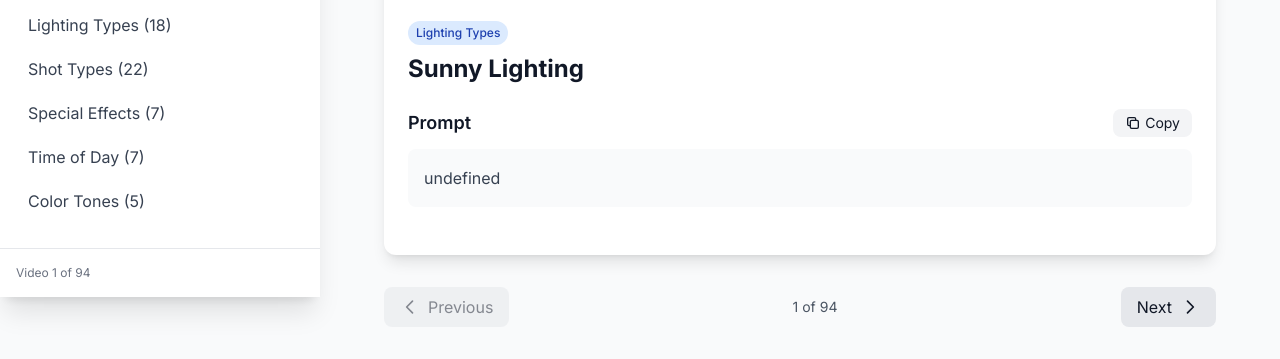
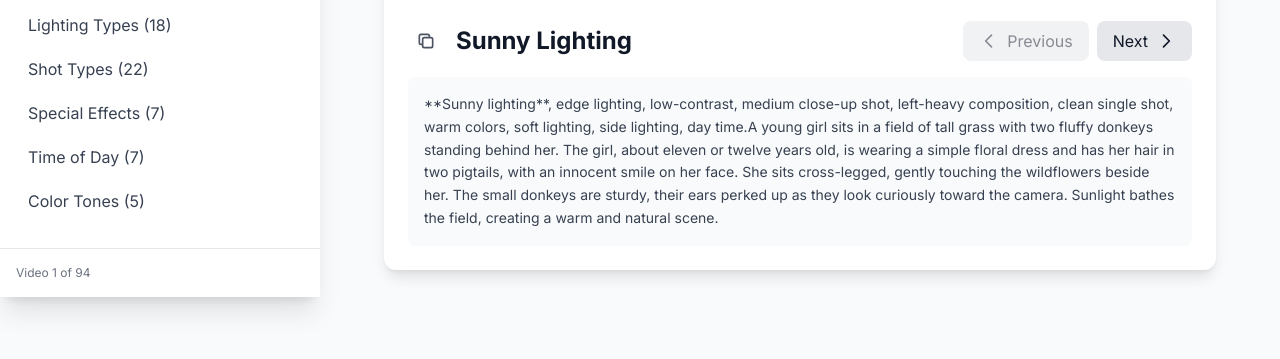
Before and after one commit to jikkuatwork/wan-22-docs, a plain HTML site: page index.html in a window 1280 px wide. Shown: the part 503-862 px from the top of the page. After the commit the page ends 805 px from the top, so only its background shows below. Drawn offline with nearby package versions, Linux system fonts and the light colour scheme.

Commit message:
Savepoint

```diff
--- a/index.html
+++ b/index.html
@@ -174,55 +174,6 @@
           <!-- Video content will be dynamically loaded here -->
         </div>
 
-        <!-- Navigation -->
-        <div class="flex justify-between items-center mt-8">
-          <button
-            id="prev-btn"
-            class="flex items-center space-x-2 px-4 py-2 bg-gray-200 dark:bg-gray-700 rounded-lg hover:bg-gray-300 dark:hover:bg-gray-600 transition-colors disabled:opacity-50 disabled:cursor-not-allowed"
-          >
-            <svg
-              class="w-5 h-5"
-              fill="none"
-              stroke="currentColor"
-              viewBox="0 0 24 24"
-            >
-              <path
-                stroke-linecap="round"
-                stroke-linejoin="round"
-                stroke-width="2"
-                d="M15 19l-7-7 7-7"
-              ></path>
-            </svg>
-            <span>Previous</span>
-          </button>
-
-          <div class="flex space-x-2">
-            <span
-              id="page-info"
-              class="text-sm text-gray-600 dark:text-gray-400 px-4 py-2"
-            ></span>
-          </div>
-
-          <button
-            id="next-btn"
-            class="flex items-center space-x-2 px-4 py-2 bg-gray-200 dark:bg-gray-700 rounded-lg hover:bg-gray-300 dark:hover:bg-gray-600 transition-colors disabled:opacity-50 disabled:cursor-not-allowed"
-          >
-            <span>Next</span>
-            <svg
-              class="w-5 h-5"
-              fill="none"
-              stroke="currentColor"
-              viewBox="0 0 24 24"
-            >
-              <path
-                stroke-linecap="round"
-                stroke-linejoin="round"
-                stroke-width="2"
-                d="M9 5l7 7-7 7"
-              ></path>
-            </svg>
-          </button>
-        </div>
       </div>
     </div>
 
@@ -275,14 +226,6 @@
           document
             .getElementById("theme-toggle")
             .addEventListener("click", this.toggleTheme.bind(this))
-
-          // Navigation
-          document
-            .getElementById("prev-btn")
-            .addEventListener("click", this.previousVideo.bind(this))
-          document
-            .getElementById("next-btn")
-            .addEventListener("click", this.nextVideo.bind(this))
 
           // Search
           document
@@ -405,7 +348,7 @@
             videos = videos.filter(
               video =>
                 video.title.toLowerCase().includes(this.searchTerm) ||
-                video.prompt.toLowerCase().includes(this.searchTerm) ||
+                video.description.toLowerCase().includes(this.searchTerm) ||
                 video.category.toLowerCase().includes(this.searchTerm)
             )
           }
@@ -418,11 +361,61 @@
           const video = this.filteredVideos[this.currentVideoIndex]
 
           if (!video) {
+            // Show placeholder with same structure when no video found
             container.innerHTML = `
-                        <div class="text-center py-12">
-                            <p class="text-gray-500 dark:text-gray-400">No videos found</p>
+                    <div class="bg-white dark:bg-gray-800 rounded-xl shadow-lg overflow-hidden">
+                        <!-- Video Placeholder -->
+                        <div class="video-container bg-gray-200 dark:bg-gray-700 relative flex items-center justify-center">
+                            <div class="text-center">
+                                <svg class="w-16 h-16 text-gray-400 dark:text-gray-500 mx-auto mb-4" fill="none" stroke="currentColor" viewBox="0 0 24 24">
+                                    <path stroke-linecap="round" stroke-linejoin="round" stroke-width="2" d="M15 10l4.553-2.276A1 1 0 0121 8.618v6.764a1 1 0 01-1.447.894L15 14M5 18h8a2 2 0 002-2V8a2 2 0 00-2-2H5a2 2 0 00-2 2v8a2 2 0 002 2z"></path>
+                                </svg>
+                                <p class="text-gray-500 dark:text-gray-400 text-lg">No videos found</p>
+                                <p class="text-gray-400 dark:text-gray-500 text-sm mt-1">Try adjusting your search or category filter</p>
+                            </div>
                         </div>
-                    `
+
+                        <!-- Content Placeholder -->
+                        <div class="p-6">
+                            <!-- Header with Navigation -->
+                            <div class="flex items-center justify-between mb-4">
+                                <div class="flex items-center space-x-3">
+                                    <button id="copy-prompt" class="p-2 text-gray-400 dark:text-gray-500 hover:text-gray-600 dark:hover:text-gray-300 rounded-lg transition-colors cursor-not-allowed" disabled>
+                                        <svg class="w-5 h-5" fill="none" stroke="currentColor" viewBox="0 0 24 24">
+                                            <path stroke-linecap="round" stroke-linejoin="round" stroke-width="2" d="M8 16H6a2 2 0 01-2-2V6a2 2 0 012-2h8a2 2 0 012 2v2m-6 12h8a2 2 0 002-2v-8a2 2 0 00-2-2h-8a2 2 0 00-2 2v8a2 2 0 002 2z"></path>
+                                        </svg>
+                                    </button>
+                                    <h2 class="text-2xl font-bold text-gray-400 dark:text-gray-500">
+                                        No Title Available
+                                    </h2>
+                                </div>
+                                <div class="flex space-x-2">
+                                    <button id="prev-btn" class="flex items-center space-x-2 px-4 py-2 bg-gray-200 dark:bg-gray-700 rounded-lg hover:bg-gray-300 dark:hover:bg-gray-600 transition-colors disabled:opacity-50 disabled:cursor-not-allowed" disabled>
+                                        <svg class="w-5 h-5" fill="none" stroke="currentColor" viewBox="0 0 24 24">
+                                            <path stroke-linecap="round" stroke-linejoin="round" stroke-width="2" d="M15 19l-7-7 7-7"></path>
+                                        </svg>
+                                        <span>Previous</span>
+                                    </button>
+                                    <button id="next-btn" class="flex items-center space-x-2 px-4 py-2 bg-gray-200 dark:bg-gray-700 rounded-lg hover:bg-gray-300 dark:hover:bg-gray-600 transition-colors disabled:opacity-50 disabled:cursor-not-allowed" disabled>
+                                        <span>Next</span>
+                                        <svg class="w-5 h-5" fill="none" stroke="currentColor" viewBox="0 0 24 24">
+                                            <path stroke-linecap="round" stroke-linejoin="round" stroke-width="2" d="M9 5l7 7-7 7"></path>
+                                        </svg>
+                                    </button>
+                                </div>
+                            </div>
+
+                            <!-- Prompt Placeholder -->
+                            <div>
+                                <div class="bg-gray-50 dark:bg-gray-700 rounded-lg p-4">
+                                    <p class="text-gray-400 dark:text-gray-500 text-sm leading-relaxed italic">
+                                        No prompt available. Please select a different category or adjust your search terms.
+                                    </p>
+                                </div>
+                            </div>
+                        </div>
+                    </div>
+                `
             this.updateNavigation()
             return
           }
@@ -440,41 +433,46 @@
                                 preload="metadata"
                                 poster=""
                             >
-                                <source src="${video.video_url}" type="video/mp4">
+                                <source src="${video.url}" type="video/mp4">
                                 Your browser does not support the video tag.
                             </video>
                         </div>
 
                         <!-- Content -->
                         <div class="p-6">
-                            <!-- Header -->
-                            <div class="flex items-start justify-between mb-4">
-                                <div class="flex-1">
-                                    <div class="flex items-center space-x-2 mb-2">
-                                        <span class="px-2 py-1 bg-blue-100 dark:bg-blue-900 text-blue-800 dark:text-blue-200 text-xs font-medium rounded-full">
-                                            ${categoryData.name}
-                                        </span>
-                                    </div>
-                                    <h2 class="text-2xl font-bold text-gray-900 dark:text-white mb-2">
+                            <!-- Header with Navigation -->
+                            <div class="flex items-center justify-between mb-4">
+                                <div class="flex items-center space-x-3">
+                                    <button id="copy-prompt" class="p-2 text-gray-600 dark:text-gray-400 hover:text-gray-900 dark:hover:text-gray-200 rounded-lg transition-colors">
+                                        <svg class="w-5 h-5" fill="none" stroke="currentColor" viewBox="0 0 24 24">
+                                            <path stroke-linecap="round" stroke-linejoin="round" stroke-width="2" d="M8 16H6a2 2 0 01-2-2V6a2 2 0 012-2h8a2 2 0 012 2v2m-6 12h8a2 2 0 002-2v-8a2 2 0 00-2-2h-8a2 2 0 00-2 2v8a2 2 0 002 2z"></path>
+                                        </svg>
+                                    </button>
+                                    <h2 class="text-2xl font-bold text-gray-900 dark:text-white">
                                         ${video.title}
                                     </h2>
+                                </div>
+                                <div class="flex space-x-2">
+                                    <button id="prev-btn" class="flex items-center space-x-2 px-4 py-2 bg-gray-200 dark:bg-gray-700 rounded-lg hover:bg-gray-300 dark:hover:bg-gray-600 transition-colors disabled:opacity-50 disabled:cursor-not-allowed">
+                                        <svg class="w-5 h-5" fill="none" stroke="currentColor" viewBox="0 0 24 24">
+                                            <path stroke-linecap="round" stroke-linejoin="round" stroke-width="2" d="M15 19l-7-7 7-7"></path>
+                                        </svg>
+                                        <span>Previous</span>
+                                    </button>
+                                    <button id="next-btn" class="flex items-center space-x-2 px-4 py-2 bg-gray-200 dark:bg-gray-700 rounded-lg hover:bg-gray-300 dark:hover:bg-gray-600 transition-colors disabled:opacity-50 disabled:cursor-not-allowed">
+                                        <span>Next</span>
+                                        <svg class="w-5 h-5" fill="none" stroke="currentColor" viewBox="0 0 24 24">
+                                            <path stroke-linecap="round" stroke-linejoin="round" stroke-width="2" d="M9 5l7 7-7 7"></path>
+                                        </svg>
+                                    </button>
                                 </div>
                             </div>
 
                             <!-- Prompt -->
-                            <div class="mb-6">
-                                <div class="flex items-center justify-between mb-3">
-                                    <h3 class="text-lg font-semibold text-gray-900 dark:text-white">Prompt</h3>
-                                    <button id="copy-prompt" class="flex items-center space-x-1 px-3 py-1 text-sm bg-gray-100 dark:bg-gray-700 hover:bg-gray-200 dark:hover:bg-gray-600 rounded-lg transition-colors">
-                                        <svg class="w-4 h-4" fill="none" stroke="currentColor" viewBox="0 0 24 24">
-                                            <path stroke-linecap="round" stroke-linejoin="round" stroke-width="2" d="M8 16H6a2 2 0 01-2-2V6a2 2 0 012-2h8a2 2 0 012 2v2m-6 12h8a2 2 0 002-2v-8a2 2 0 00-2-2h-8a2 2 0 00-2 2v8a2 2 0 002 2z"></path>
-                                        </svg>
-                                        <span>Copy</span>
-                                    </button>
-                                </div>
+                            <div>
                                 <div class="bg-gray-50 dark:bg-gray-700 rounded-lg p-4">
-                                    <p class="text-gray-700 dark:text-gray-300 leading-relaxed" id="prompt-text">
-                                        ${video.prompt}
+                                    <p class="text-gray-700 dark:text-gray-300 text-sm leading-relaxed" id="prompt-text">
+                                        ${video.description}
                                     </p>
                                 </div>
                             </div>
@@ -486,7 +484,7 @@
           document
             .getElementById("copy-prompt")
             .addEventListener("click", () => {
-              navigator.clipboard.writeText(video.prompt).then(() => {
+              navigator.clipboard.writeText(video.description).then(() => {
                 const btn = document.getElementById("copy-prompt")
                 const originalText = btn.innerHTML
                 btn.innerHTML = `
@@ -501,6 +499,10 @@
               })
             })
 
+          // Add navigation functionality to new buttons
+          document.getElementById("prev-btn").addEventListener("click", this.previousVideo.bind(this))
+          document.getElementById("next-btn").addEventListener("click", this.nextVideo.bind(this))
+
           this.updateNavigation()
           this.updateVideoInfo()
         }
@@ -508,17 +510,10 @@
         updateNavigation() {
           const prevBtn = document.getElementById("prev-btn")
           const nextBtn = document.getElementById("next-btn")
-          const pageInfo = document.getElementById("page-info")
 
           prevBtn.disabled = this.currentVideoIndex === 0
           nextBtn.disabled =
             this.currentVideoIndex >= this.filteredVideos.length - 1
-
-          if (this.filteredVideos.length > 0) {
-            pageInfo.textContent = `${this.currentVideoIndex + 1} of ${this.filteredVideos.length}`
-          } else {
-            pageInfo.textContent = "0 of 0"
-          }
         }
 
         updateVideoInfo() {
```
